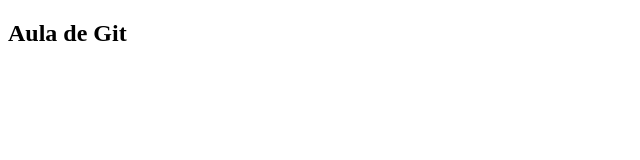
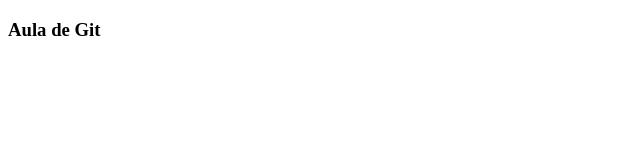
Before and after one commit to Naty17608/paginapessoal, a plain HTML site: page index.html in a window 1280 px wide. Shown: the whole page, without its empty margins (0-640 px from the left). Drawn offline with Linux system fonts and the light colour scheme.

Commit message:
Versão nova da pagina

```diff
--- a/index.html
+++ b/index.html
@@ -4,6 +4,6 @@
 <title>Aula de GIT</title>
 </head>
 <body>
-<h2>Aula de Git</h2>
+<h3>Aula de Git</h3>
 </body>
 </html>
```
